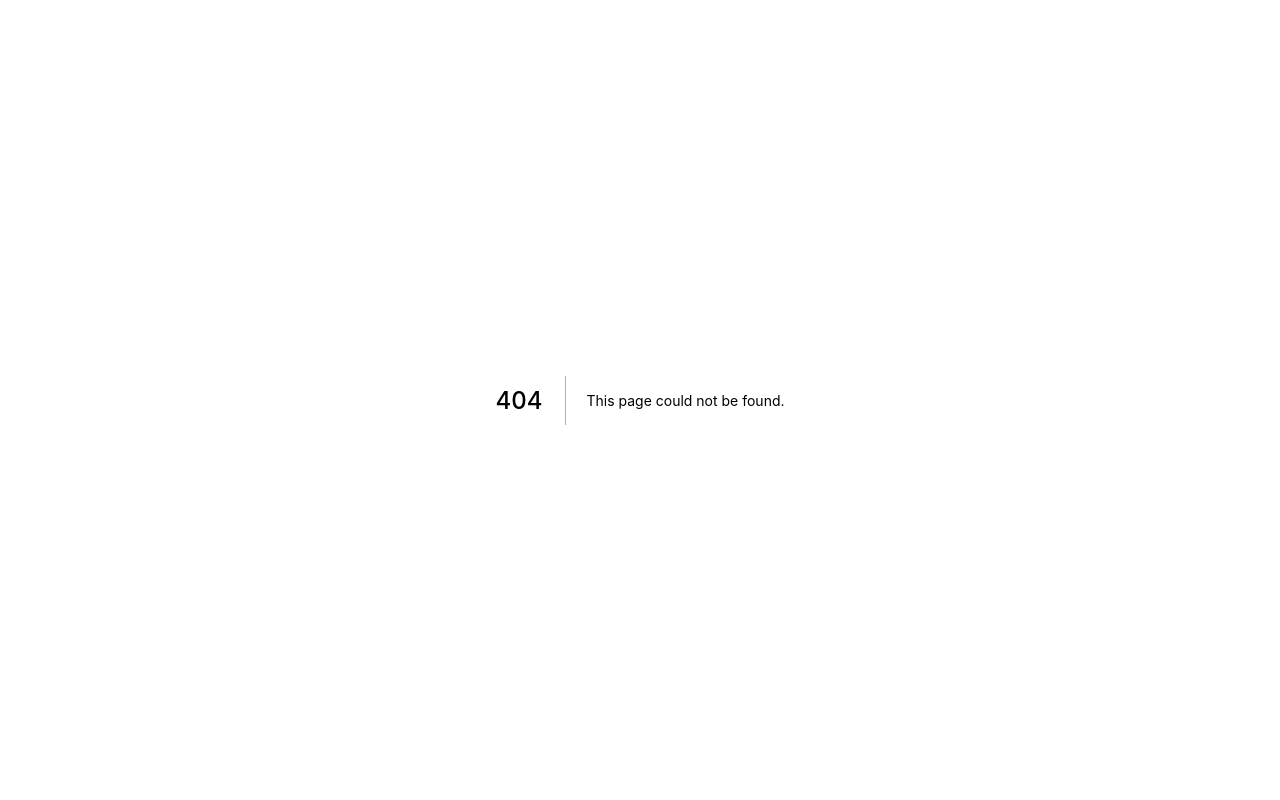
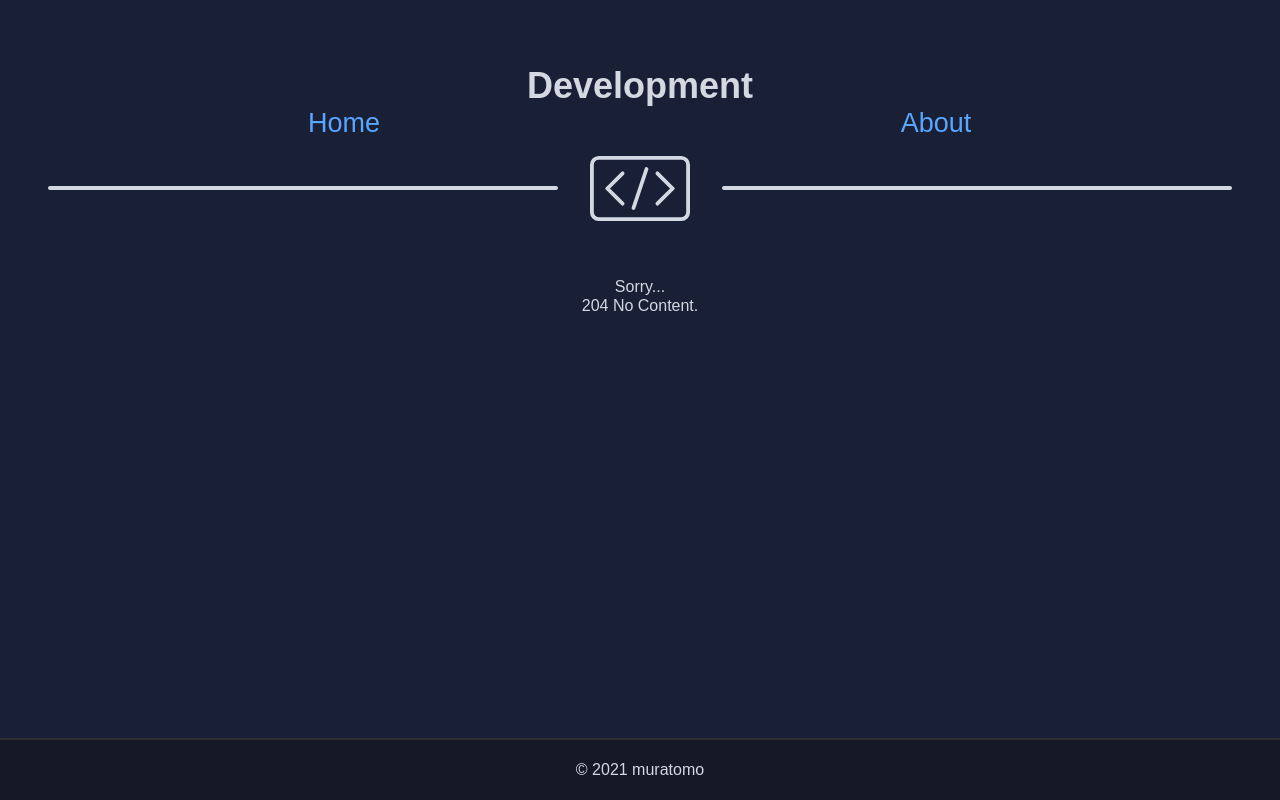
Before and after one commit to muratomo/mu-web, a Next.js app in the folder app/: page /development in a window 1280 px wide. Before the commit this address had no page. Built offline with nearby package versions, Linux system fonts and the light colour scheme; a web font is replaced by a local one.

Commit message:
add dev page

```diff
--- a/app/next.config.js
+++ b/app/next.config.js
@@ -7,7 +7,7 @@ module.exports = withSass({
     return {
       '/': { page: '/' },
       '/about': { page: '/about' },
-      '/design': { page: '/design' }
+      '/development': { page: '/development' }
     };
   }
 });
--- a/app/src/components/header.tsx
+++ b/app/src/components/header.tsx
@@ -14,6 +14,8 @@ function Header() {
   let icon = '';
   if (pageName === 'About') {
     icon = '/profile.svg';
+  } else if (pageName === 'Development') {
+    icon = '/development.svg';
   }
   return (
     <header className="mu-header main-content">
--- /dev/null
+++ b/app/src/pages/development/index.tsx
@@ -0,0 +1,26 @@
+import * as React from 'react';
+import { NextPageContext } from 'next';
+import Header from '../../components/header';
+import Footer from '../../components/footer';
+
+class DevPage extends React.Component<{}> {
+  static async getInitialProps({ req }: NextPageContext): Promise<object> {
+    const userAgent = req ? req.headers['user-agent'] : navigator.userAgent;
+    return { userAgent };
+  }
+
+  render(): JSX.Element {
+    return (
+      <div className="mu-page mu-flex mu-flex__vertical">
+        <Header />
+        <section className="mu-flex__main">
+          <p style={{textAlign: "center"}}>Sorry...<br/>
+            204 No Content.</p>
+        </section>
+        <Footer />
+      </div>
+    );
+  }
+}
+
+export default DevPage;
--- a/app/src/style/component/_header.scss
+++ b/app/src/style/component/_header.scss
@@ -1,5 +1,4 @@
 .mu-header {
-  margin-top: $margin*6;
   display: flex;
   flex-direction: column;
   align-items: center;
@@ -8,7 +7,7 @@
 
   &__primary {
     text-align: center;
-    margin: 0px auto;
+    margin: $margin*8 auto 0px auto;
   }
 
   &__secondary {
```
Also changed, not shown: app/public/development.svg (added).
